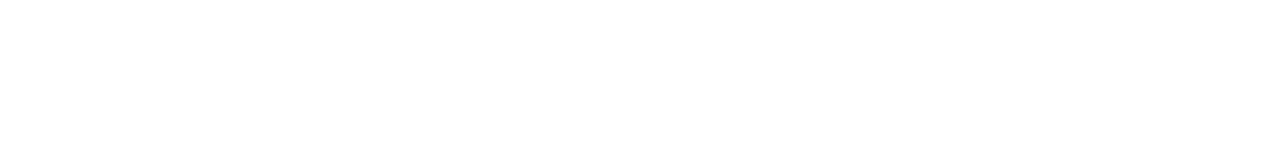
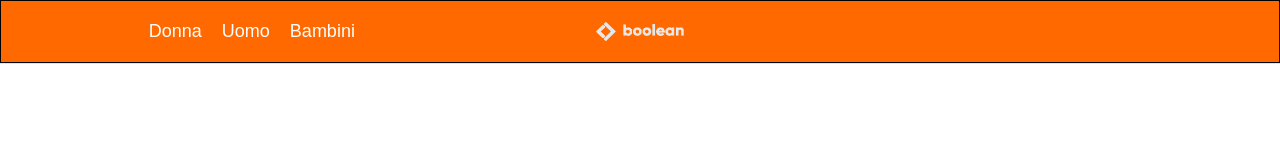
Before and after one commit to salvatorebriga/html-css-boolando, a plain HTML site: page index.html in a window 1280 px wide. Drawn offline with Linux system fonts and the light colour scheme.

Commit message:
added header

```diff
--- a/css/style.css
+++ b/css/style.css
@@ -1,5 +1,91 @@
 html{
     font-family: Arial, Helvetica, sans-serif;
+}
+
+header{
+    width: 100%;
+    height: 71.94px;
+}
+
+.container-full{
+    position: fixed;
+    z-index: 2;
+    width: 100%;
+    margin: 0 auto;
+    box-shadow: 0px 0.2px 0.2px #ff6900;
+    border: 0.1px solid rgb(0, 0, 0);
+}
+
+.container-80{
+    width: 80%;
+    margin: 0 auto;
+}
+
+.row{
+    display: flex;
+    width: 100%;
+    padding: 20px;
+}
+
+.col-20{
+    display: flex;
+    width: 20%;
+}
+
+.col-33{
+    margin: 10px;
+    width: calc(100% / 3 -20px);
+    height: 100px;
+    border: 1px solid black;
+}
+
+.col-60{
+    display: flex;
+    width: 60%;
+}
+
+.nav{
+    display: flex;
+}
+
+.nav > li{
+    list-style: none;
+}
+
+.nav > li:not(:last-child){
+    margin-right: 20px;
+}
+
+.nav > li > a{
+    color: white;
+    font-size: 18px;
+    font-weight: 100;
+    text-decoration: none;
+}
+
+.logo{
+    width: 15%;
+}
+
+.align-l{
+    justify-content: left;
+    align-items: center;
+}
+
+.align-c{
+    justify-content: center;
+    align-items: center;
+}
+
+.align-r{
+    justify-content: right;
+    align-items: center;
+}
+
+/*classi utility*/
+
+.bg-orange{
+    background-color: #ff6900;
 }
 
 *{
--- a/index.html
+++ b/index.html
@@ -7,6 +7,29 @@
     <title>Boolando</title>
 </head>
 <body>
+    <header>
+        <div class="container-full bg-orange">
+            <div class="container-80">
+                <div class="row">
+                    <div class="col-20 align-l">
+                        <ul class="nav">
+                            <li><a href="">Donna</a></li>
+                            <li><a href="">Uomo</a></li>
+                            <li><a href="">Bambini</a></li>
+                        </ul>
+                    </div>
+                    <div class="col-60 align-c">
+                        <img class="logo" src="./img/boolean-logo.png" alt="logo">
+                    </div>
+                    <div class="col-20 align-r">
+                        <img src="./img/" alt="">
+                        <img src="./img/" alt="">
+                        <img src="./img/" alt="">
+                    </div>
+                </div>
+            </div>
+        </div>
+    </header>
 
 </body>
 </html>
```
Also changed, not shown: img/carrello.png (added), img/cuore.png (added), img/profilo.png (added).
